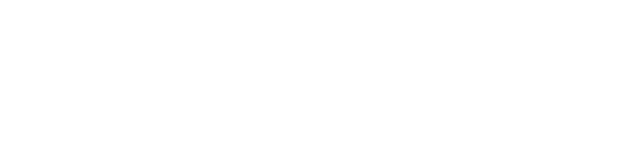
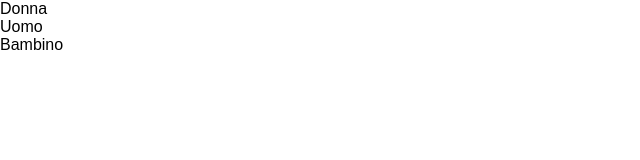
Before and after one commit to angelofaoldi/html-css-boolando, a plain HTML site: page html-css-boolando/index.html in a window 1280 px wide. Shown: the whole page, without its empty margins (0-640 px from the left). Drawn offline with Linux system fonts and the light colour scheme.

Commit message:
[ADD] semantic tags + screening

```diff
--- a/html-css-boolando/css/style.css
+++ b/html-css-boolando/css/style.css
@@ -4,3 +4,7 @@
     margin: 0;
     box-sizing: border-box;
 }
+
+body {
+    font-family: Arial, sans-serif;
+}
--- a/html-css-boolando/index.html
+++ b/html-css-boolando/index.html
@@ -5,8 +5,52 @@
     <meta charset="UTF-8">
     <meta name="viewport" content="width=device-width, initial-scale=1.0">
     <title>Boolando</title>
+    <link rel="stylesheet" href="./css/style.css">
 </head>
 <body>
 
+    <!-- HEADER FIXED ORANGE -->
+    <header>
+
+        <!-- DONNA-UOMO-BAMBINO = DUB -->
+        <div class="dub">
+            <ul>
+                <li>Donna</li>
+                <li>Uomo</li>
+                <li>Bambino</li>
+            </ul>
+        </div>
+
+        <div class="logoboolean">
+            <!-- INSERIRE LOGO BOOLEAN AL CENTRO -->
+        </div>
+
+        <div class="trepics">
+            <!-- INSERIRE TRE ICONE: ACCOUNT + CUORE + SHOP -->
+        </div>
+
+    </header>
+
+    <!-- INIZIO MAIN: GRIGLIA DELLO SHOP -->
+
+    <main>
+
+    </main>
+
+    <!-- INIZIO FOOTER -->
+
+    <footer>
+
+        <!-- IL FOOTER SEMBRA AVERE DUE DIV SPACE BETWEEN
+        E AI LATI C'è DEL (PADDING?) PERCHè CENTRATO -->
+
+        <div class="srl">
+            <!-- BOOLEAN SRL INFO LEGALI ECC... -->
+        </div>
+        <div class="trovaci">
+            <!-- ICONE LINK SOCIAL -->
+        </div>
+    </footer>
+
 </body>
 </html>
```
